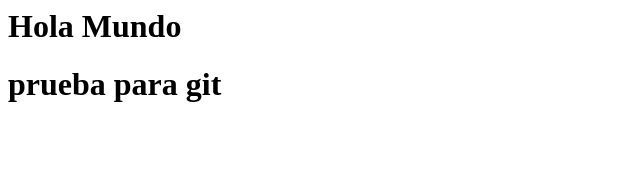
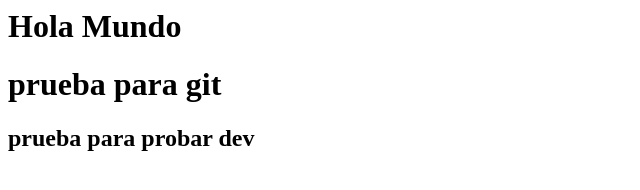
Before and after one commit to PabloParada7/gitCurso, a plain HTML site: page index.html in a window 1280 px wide. Shown: the whole page, without its empty margins (0-640 px from the left). Drawn offline with Linux system fonts and the light colour scheme.

Commit message:
prueba para probar dev

```diff
--- a/index.html
+++ b/index.html
@@ -8,5 +8,6 @@
             <h1> Hola Mundo </h1>
             <script src="app.js"></script>
             <h1>prueba para git </h1>
+            <h2>prueba para probar dev</h2>
         </body>
 </html>
```
